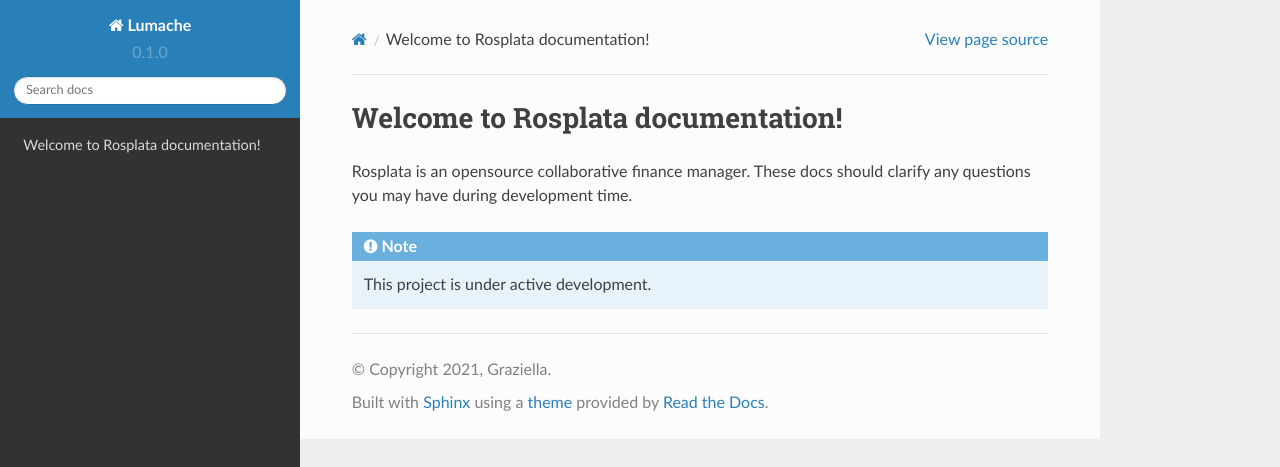
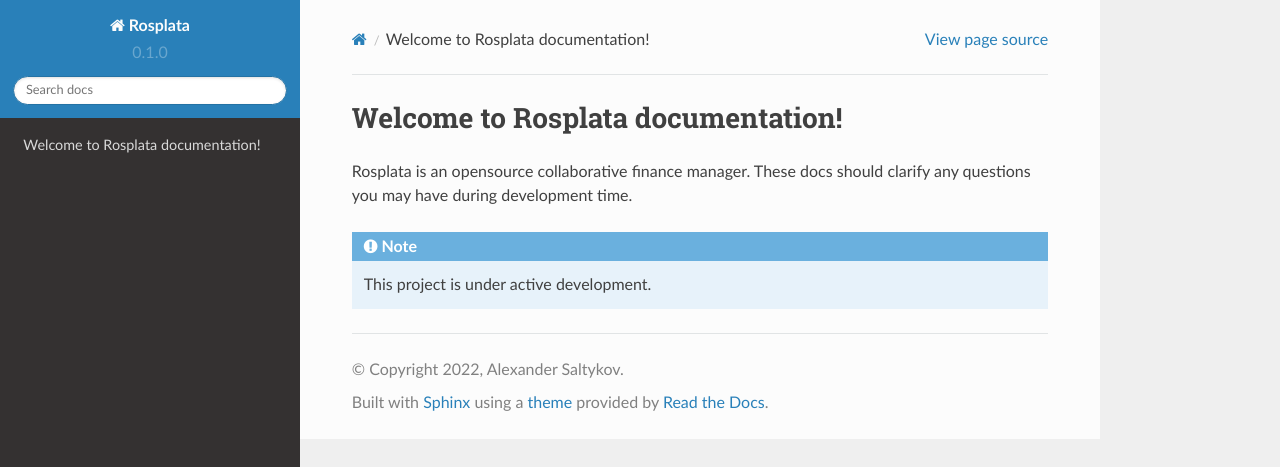
Before and after one commit to johnSamilin/rosplata-docs, a Sphinx documentation site: the page built from docs/source/index.rst, in a window 1280 px wide. Shown: the top 467 px of the page. Built offline with Sphinx 7.4.7 and the Read the Docs theme 2.0.0, drawn with Linux system fonts in a browser that asks for light colours.

Commit message:
Update conf.py

```diff
--- a/docs/source/conf.py
+++ b/docs/source/conf.py
@@ -2,9 +2,9 @@
 
 # -- Project information
 
-project = 'Lumache'
-copyright = '2021, Graziella'
-author = 'Graziella'
+project = 'Rosplata'
+copyright = '2022, Alexander Saltykov'
+author = 'Alexander Saltykov'
 
 release = '0.1'
 version = '0.1.0'
```
